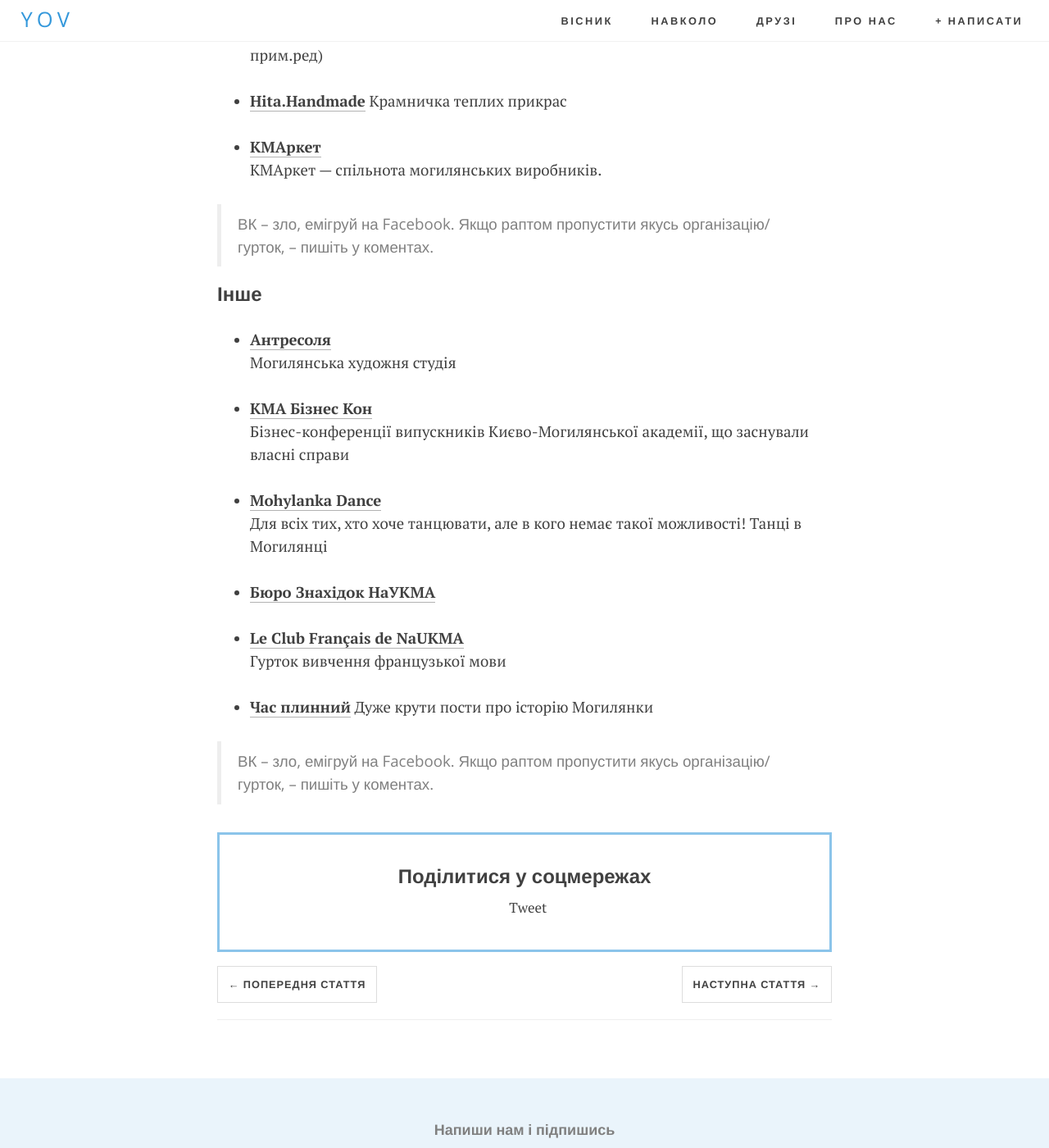
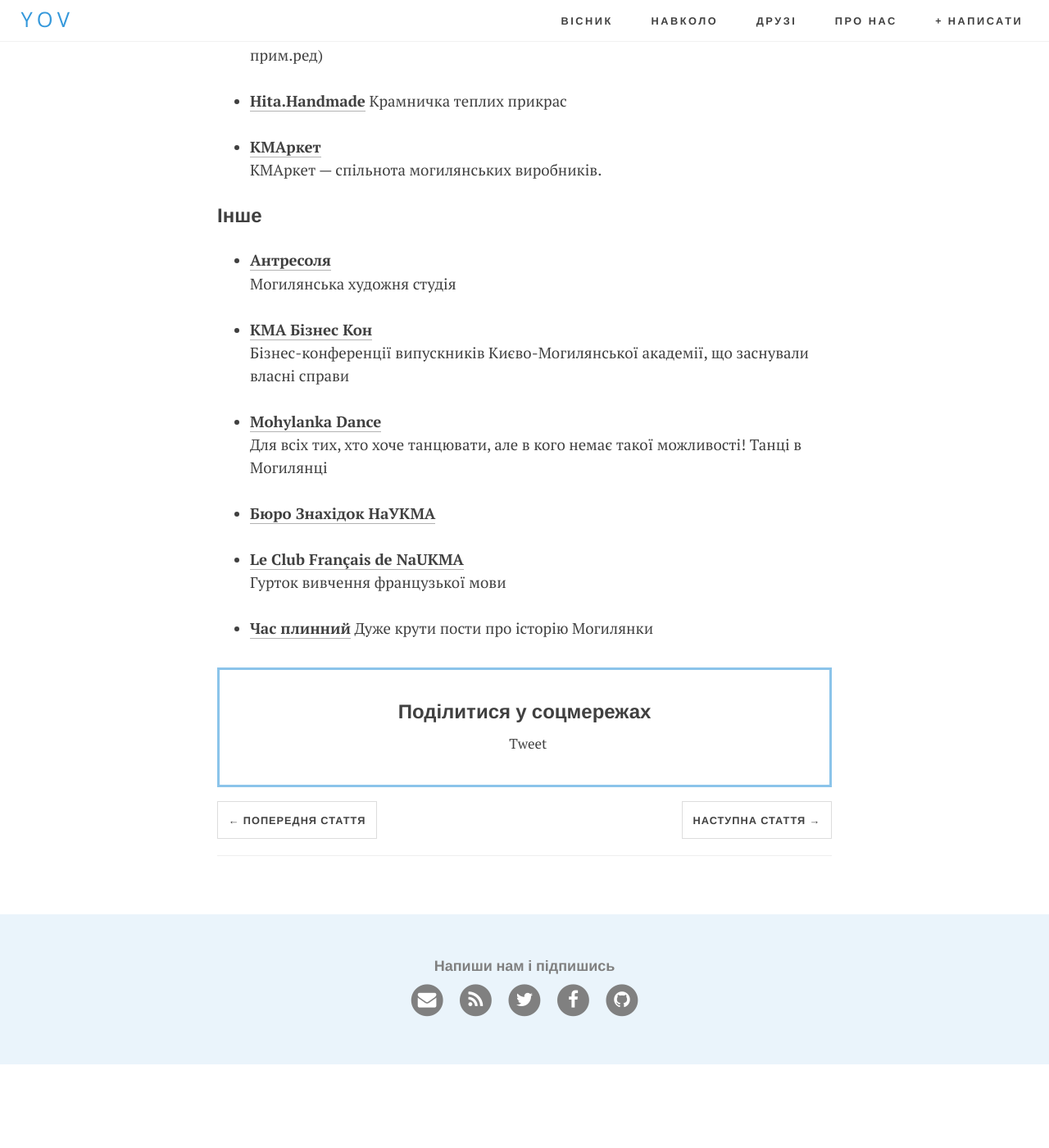
Before and after one commit to boretskyi/boretskyi.github.io, a Jekyll site: the page built from _posts/2015-09-01-kma-guide.md, in a window 1280 px wide and 1400 px high, scrolled down 3471 px. Shown: the whole window at 82% size. Built offline with Jekyll 4.4.1, drawn with Linux system fonts in a browser that asks for light colours; nearby versions of some CDN libraries; Markdown is read by kramdown in place of the engine named in the settings; comment, search, counter and statistics services are not loaded; after the commit the page ends 4769 px from its top, so only the background shows below that.

Commit message:
Updated 2015-09-01-kma-guide.md

```diff
--- a/_posts/2015-09-01-kma-guide.md
+++ b/_posts/2015-09-01-kma-guide.md
@@ -111,11 +111,6 @@
 - **[КМАркет](https://www.facebook.com/kmarket.ua)**
 КМАркет — спільнота могилянських виробників.
 
->ВК – зло, емігруй на Facebook. Якщо раптом пропустити якусь організацію/гурток, – пишіть у коментах.
-
-
-
-
 ###Інше
 
 - **[Антресоля](https://www.facebook.com/antresolya)**
@@ -133,5 +128,3 @@
 Гурток вивчення французької мови
 
 - **[Час плинний](https://www.facebook.com/pages/Час-плинний/583809538364773)** Дуже крути пости про історію Могилянки
-
-> ВК – зло, емігруй на Facebook. Якщо раптом пропустити якусь організацію/гурток, – пишіть у коментах.
```
